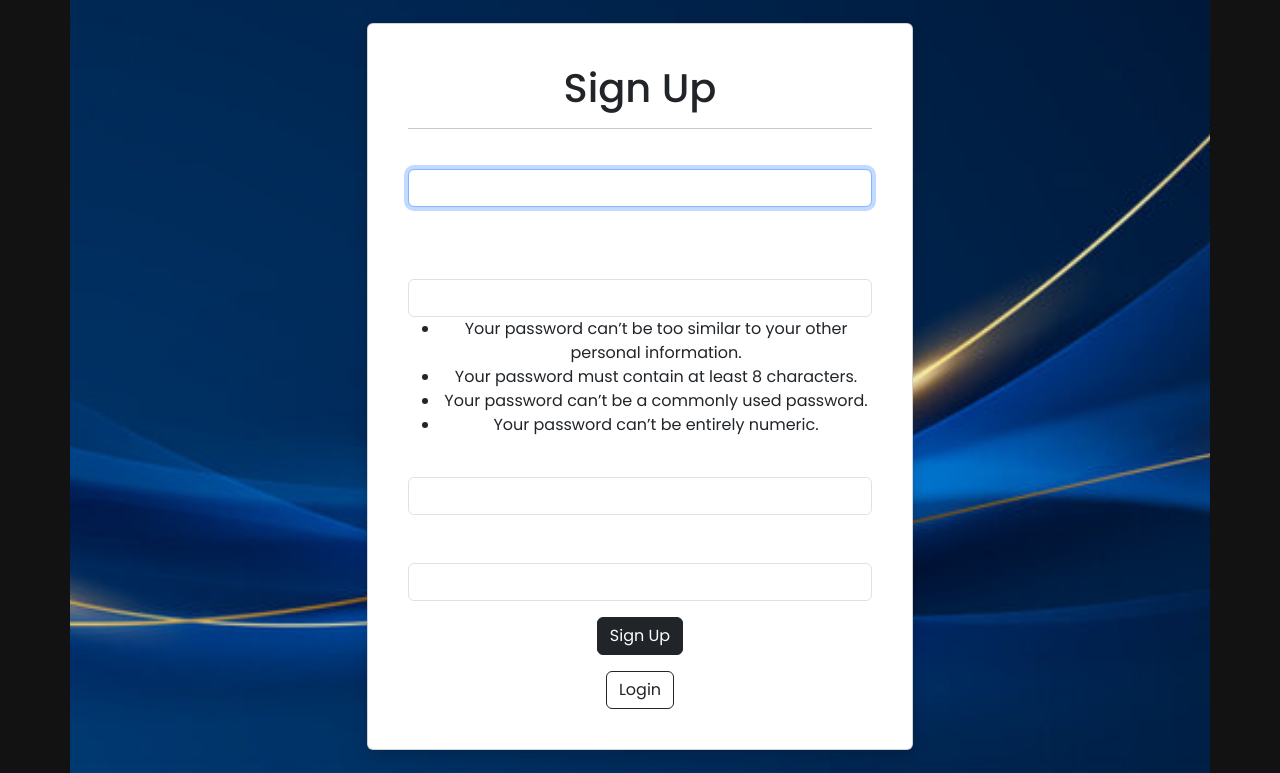
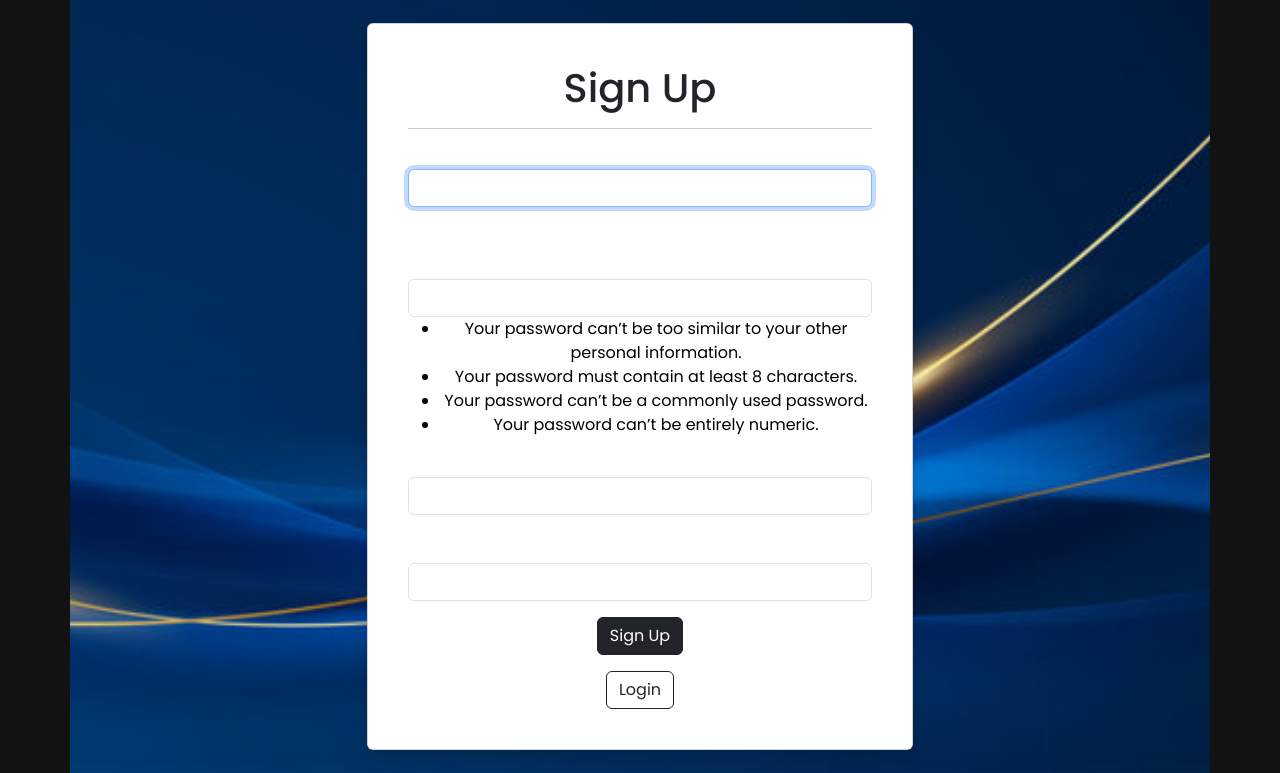
Before and after one commit to keself/moneyparce, a Django app: page /accounts/signup in a window 1280 px wide. Shown: the part 133-906 px from the top of the page. Run offline with Django 5.2, Linux system fonts and the light colour scheme; some libraries are stand-ins or nearby versions.

Commit message:
HTML fixes
fixed the main page title indents, fixed username display when logged in

```diff
--- a/moneyparce/accounts/templates/accounts/signup.html
+++ b/moneyparce/accounts/templates/accounts/signup.html
@@ -18,7 +18,7 @@
 
             <form method="POST">
               {% csrf_token %}
-              <div class="signUpText">{{ template_data.form.as_p }}</div>
+              <div class="signUpText" style="color:black;">{{ template_data.form.as_p }}</div>
               <button type="submit" class="btn btn-dark btn-block mt-3">Sign Up</button>
             </form>
 
--- a/moneyparce/home/templates/home/index.html
+++ b/moneyparce/home/templates/home/index.html
@@ -1,9 +1,7 @@
 {% extends 'base.html' %}
 {% block content %}
-<header class="masthead bg-index text-white text-center
-           py-4">
-  <div class="container d-flex align-items-center flex-
-  column pt-2">
+<header class="masthead bg-index text-white text-center py-4">
+  <div class="container d-flex align-items-center flex-column pt-2">
     <h2>MoneyParce</h2>
     <p>Your own personal finance organizer!</p>
   </div>
--- a/moneyparce/moneyparce/templates/base.html
+++ b/moneyparce/moneyparce/templates/base.html
@@ -27,8 +27,7 @@
               d-lg-block"></div>
             {% if user.is_authenticated %}
             <a class="nav-link"
-              href="{% url 'accounts.logout' %}">Logout ({{
-              user.username }})</a>
+              href="{% url 'accounts.logout' %}">Logout ({{user.username }})</a>
             {% else %}
             <a class="nav-link"
               href="{% url 'accounts.login' %}">Login</a>
```
Also changed, not shown: moneyparce/db.sqlite3.
